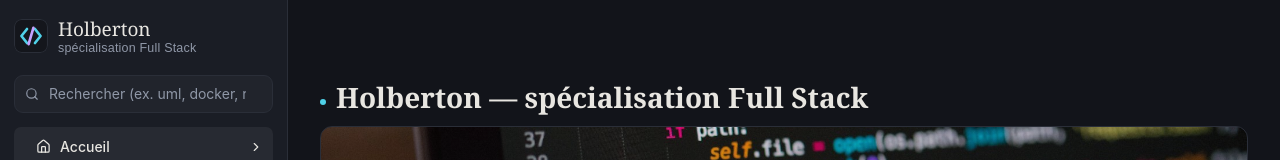
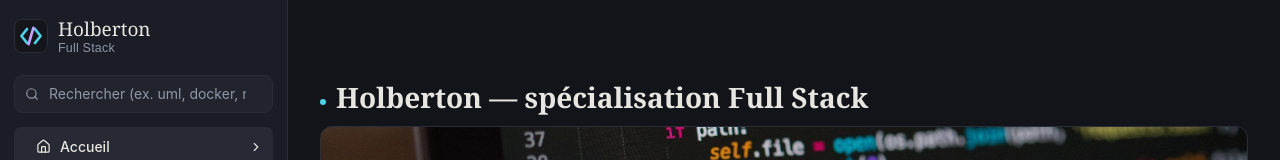
Before and after one commit to tomvieilledent/holberton-spe-fullstack, a React (Vite) app: page / in a window 1280 px wide. Shown: the top 160 px of the page. Built offline with nearby package versions, Linux system fonts and the light colour scheme; the HTML template or start-up script is replaced by a standard one.

Commit message:
style(nav): retire "spécialisation" de la marque

```diff
--- a/src/app/App.jsx
+++ b/src/app/App.jsx
@@ -174,7 +174,7 @@
         >
           <Menu size={22} aria-hidden="true" />
         </button>
-        <span className="app__brand-mobile">Holberton · spécialisation Full Stack</span>
+        <span className="app__brand-mobile">Holberton · Full Stack</span>
       </header>
 
       <div
@@ -194,7 +194,7 @@
             <BrandMark />
             <span className="app__brand-text">
               <span className="app__brand-name">Holberton</span>
-              <span className="app__brand-sub">spécialisation Full Stack</span>
+              <span className="app__brand-sub">Full Stack</span>
             </span>
           </button>
           <button
```
